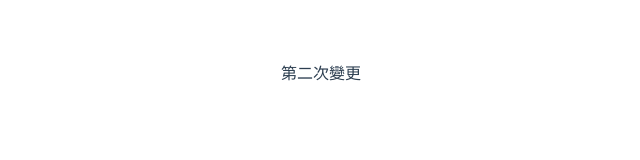
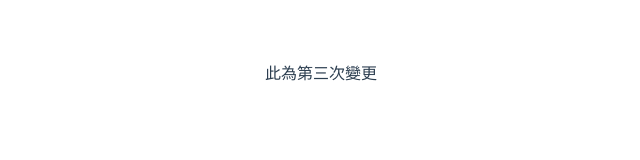
Before and after one commit to JohnSmith-Wang/TestGit, a Vue app: page / in a window 1280 px wide. Shown: the top 160 px of the page, without its empty margins (319-959 px from the left). Built offline with nearby package versions, Linux system fonts and the light colour scheme.

Commit message:
此為第三次變更

```diff
--- a/src/App.vue
+++ b/src/App.vue
@@ -1,6 +1,6 @@
 <template>
   <div id="app">
-    第二次變更
+    此為第三次變更
   </div>
 </template>
 
```
